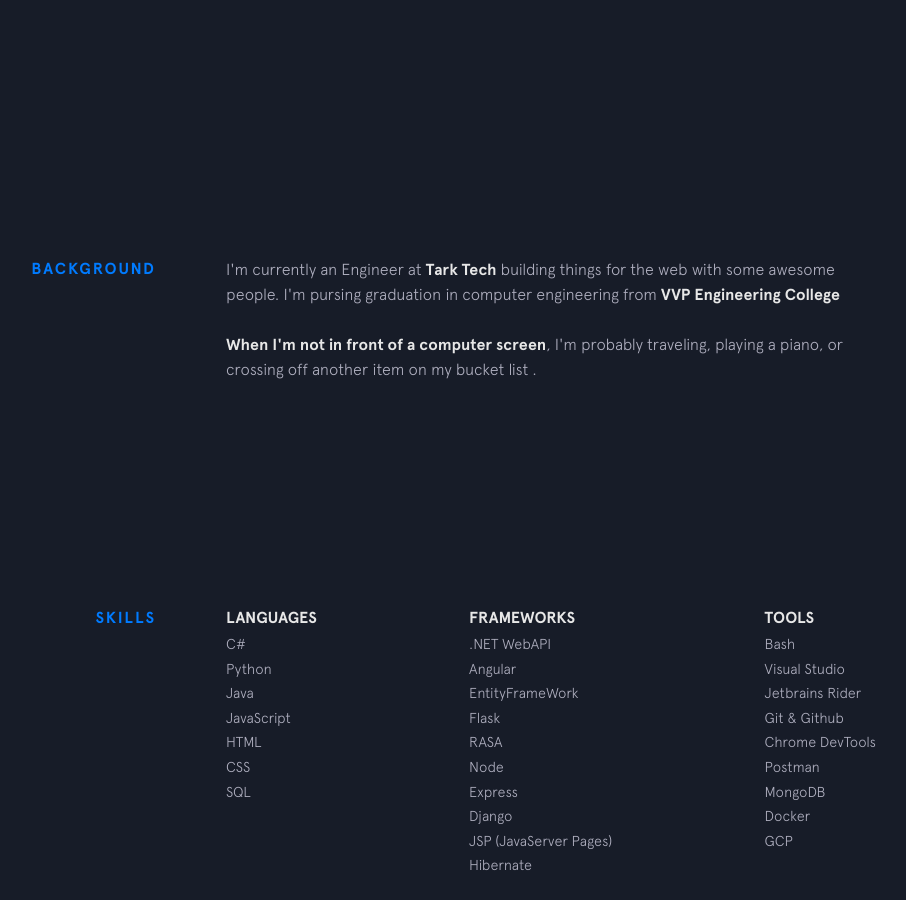
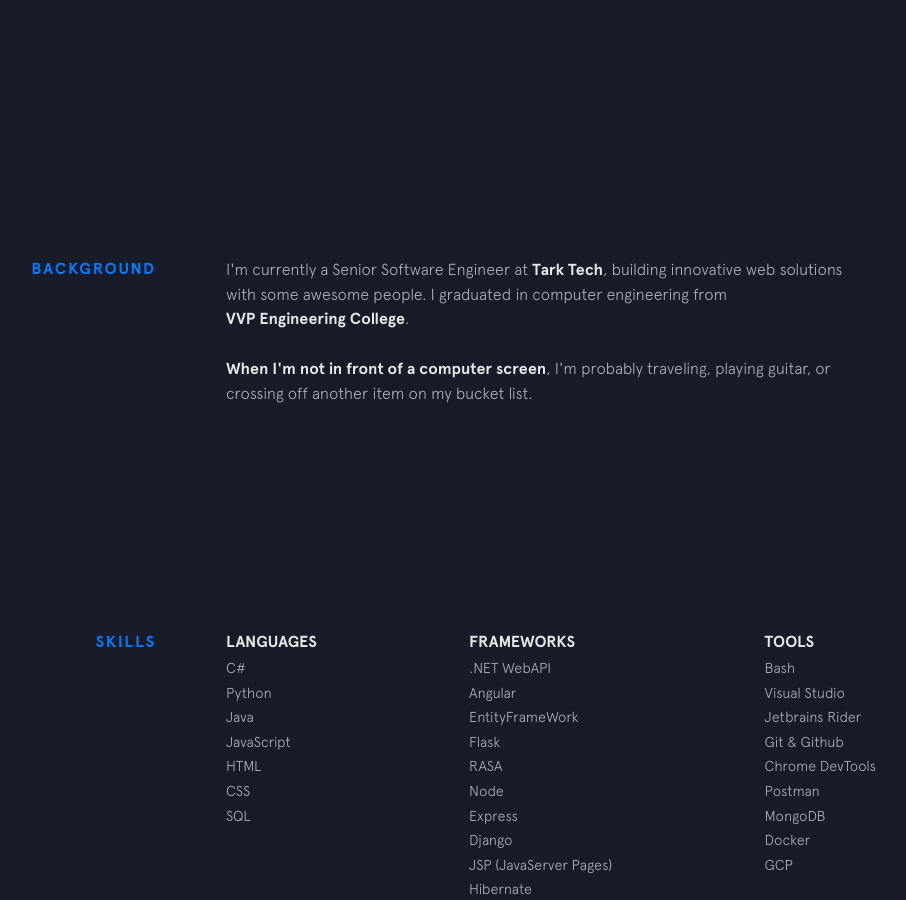
Before and after one commit to krunal-ctrl/krunal-ctrl.github.io, a Jekyll site: the page built from index.html, in a window 1280 px wide and 900 px high, scrolled down 743 px. Shown: the whole window, without its empty margins (224-1130 px from the left). Built offline with Jekyll 4.4.1, drawn with Linux system fonts in a browser that asks for light colours; nearby versions of some CDN libraries.

Commit message:
Update background.html

```diff
--- a/_includes/background.html
+++ b/_includes/background.html
@@ -2,15 +2,15 @@
   <div class="section__title">Background</div>
   <div class="section__content">
     <p>
-      I'm currently an Engineer at
-      <a class="underline-link" href="https://tarktech.com/" target="_blank">Tark Tech</a> building things for the web
-      with some awesome people. I'm pursing graduation in computer engineering from
-      <a class="underline-link" href="https://vvpedulink.ac.in/" target="_blank">VVP Engineering College</a>
-    </p>
-    <p>
-      <strong>When I'm not in front of a computer screen</strong>, I'm probably traveling, playing a piano,
-      or crossing off another item on my bucket list .
-    </p>
+  I'm currently a Senior Software Engineer at
+  <a class="underline-link" href="https://tarktech.com/" target="_blank">Tark Tech</a>, building innovative web solutions with some awesome people. I graduated in computer engineering from
+  <a class="underline-link" href="https://vvpedulink.ac.in/" target="_blank">VVP Engineering College</a>.
+</p>
+<p>
+  <strong>When I'm not in front of a computer screen</strong>, I'm probably traveling, playing guitar,
+  or crossing off another item on my bucket list.
+</p>
+
 
     <!-- {% include employment-status.html %} -->
   </div>
```
